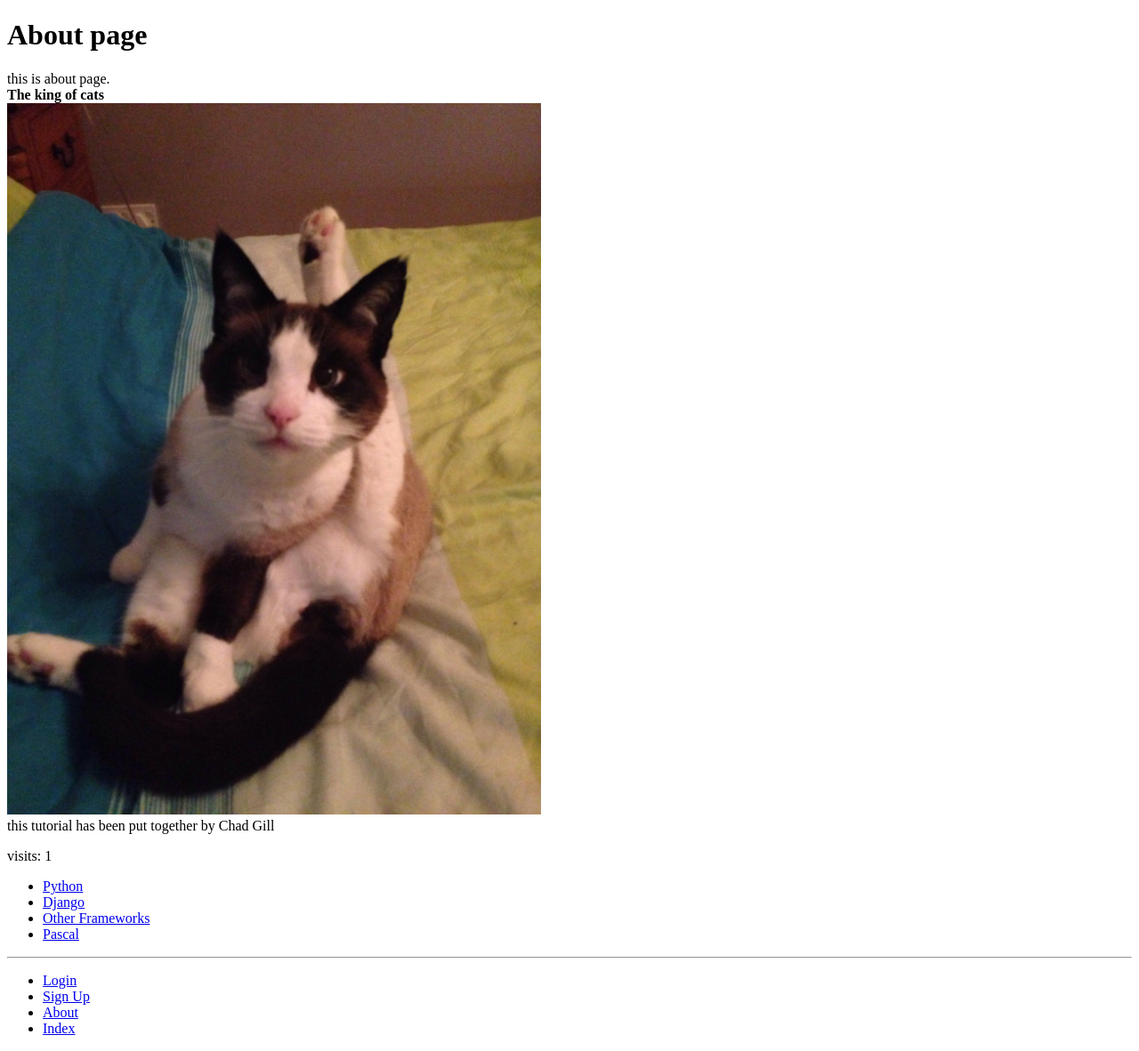
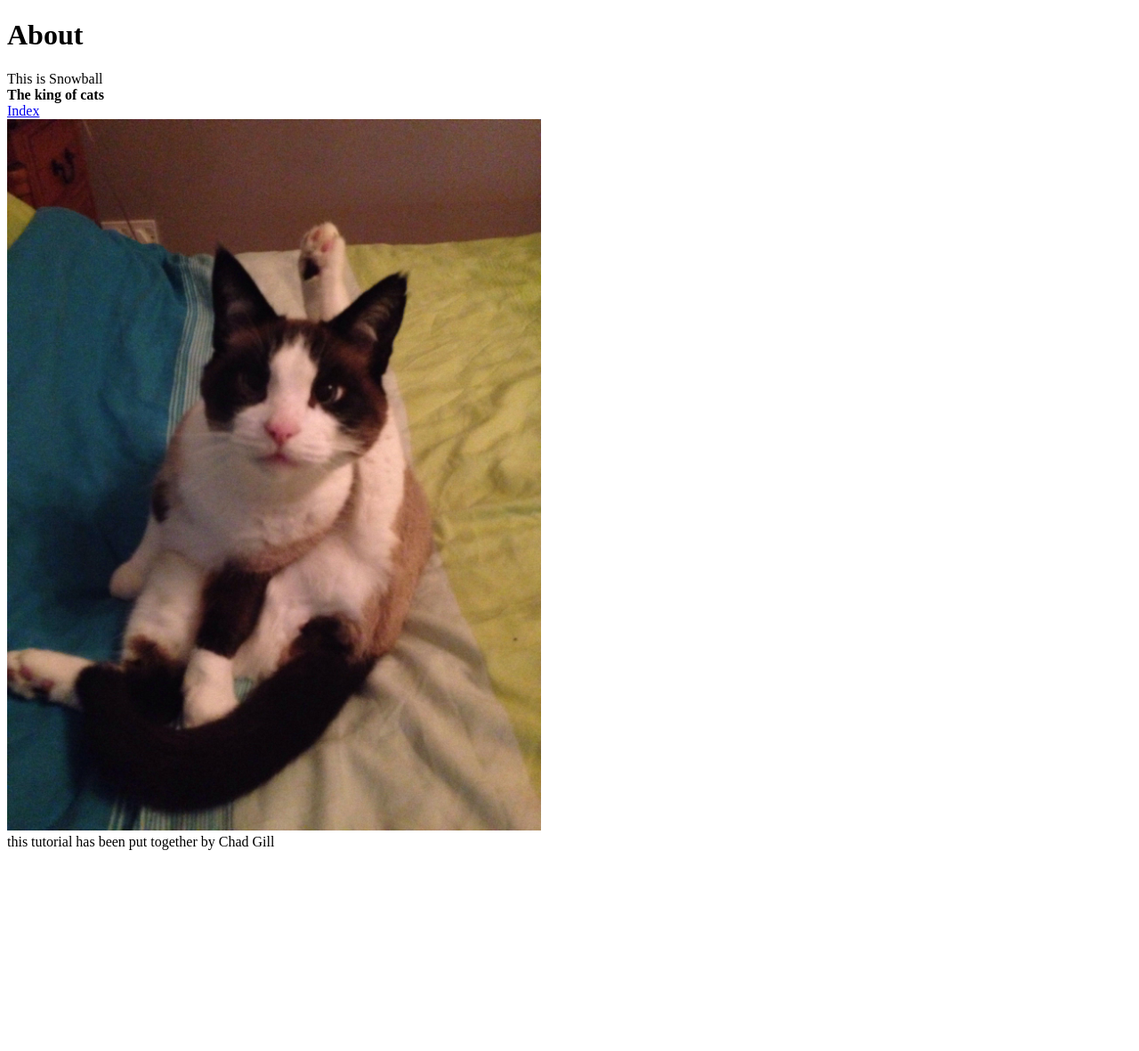
Before and after one commit to TomatoManChad/tango_with_django_project, a Django app: page /rango/about/ in a window 1280 px wide. Shown: the whole page at 89% size. After the commit the page ends 956 px from the top, so only its background shows below. Run offline with Django 3.2, Linux system fonts and the light colour scheme; data comes from the database, SQL or seed files in the repository.

Commit message:
ch4 fix?

```diff
--- a/templates/rango/about.html
+++ b/templates/rango/about.html
@@ -1,21 +1,24 @@
-{% extends 'rango/base.html' %}
+<!DOCTYPE html>
 {% load staticfiles %}
+<html>
 
-    {% block title_block %}
-        About
-    {% endblock %}
+    <head>
+        <title>Cat Worshippers</title>
+    </head>
 
-        {% block body_block %}
-            <h1>About page</h1>
-            <div> this is about page.</div>
+    <body>
+        <h1> About </h1>
+        <div>
+            This is Snowball <br />
             <strong>{{boldmessage}}</strong><br />
-
+        </div
         <div>
-            <img src="{{MEDIA_URL}}cat.jpg" width="600" height="800"
-                alt="picture of a cat" />
+            <a href="/rango/">Index</a><br />
+            <img src="{{ MEDIA_URL }}cat.jpg" width="600" height="800" />
         </div>
         <div>
           this tutorial has been put together by Chad Gill <br />
-          <p>visits: {{ visits }}</p>
         </div>
-        {% endblock %}
+    </body>
+
+    </html>
```
